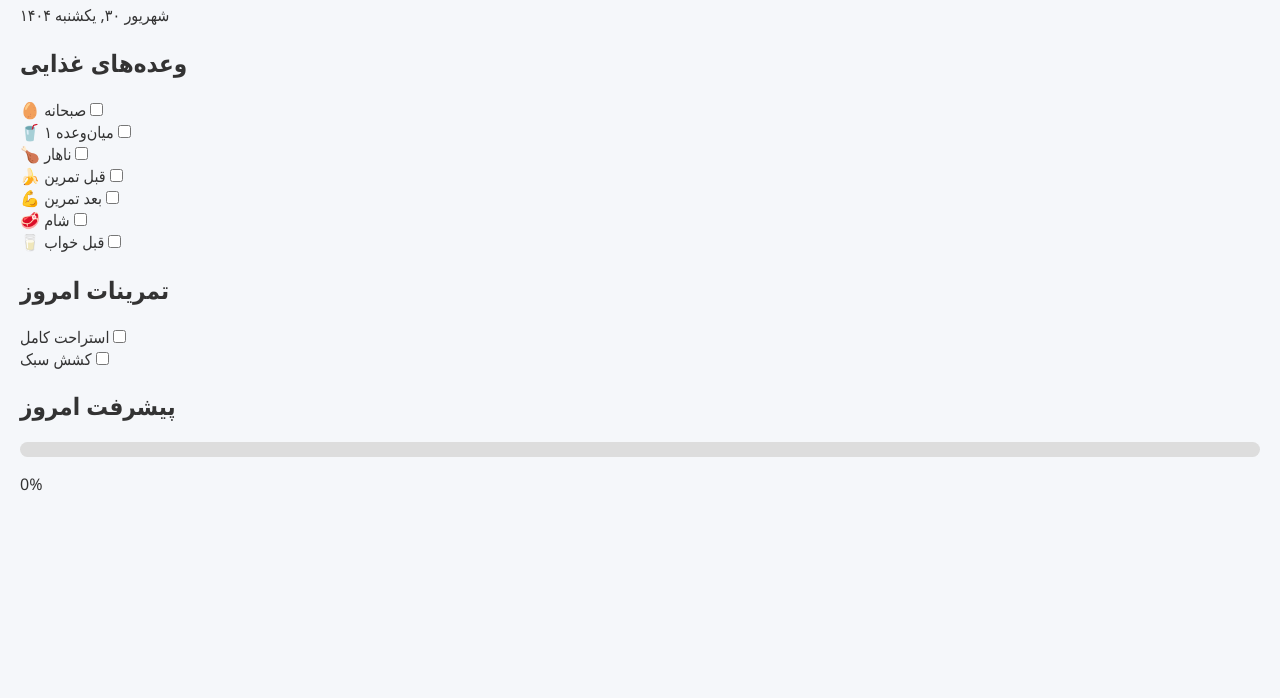
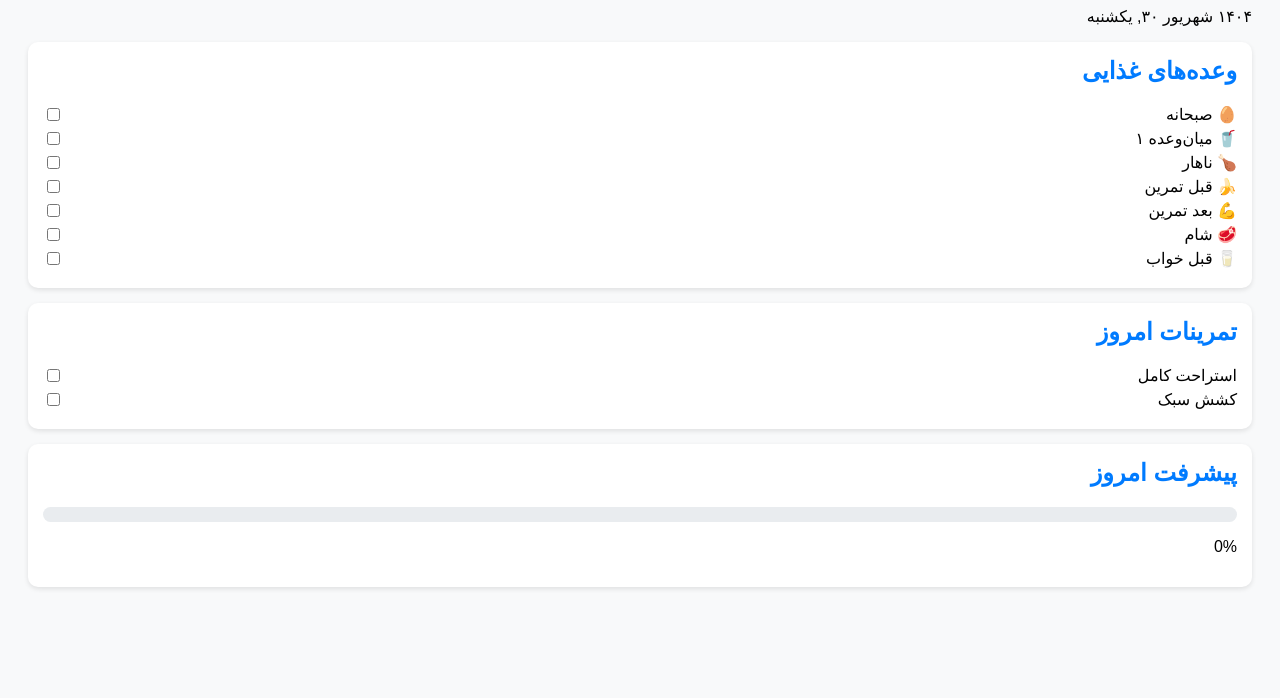
Before and after one commit to alinoory896-hash/aliza, a plain HTML site: page index.html in a window 1280 px wide. Shown: the part 102-800 px from the top of the page. Drawn offline with Linux system fonts and the light colour scheme.

Commit message:
Update style.css

```diff
--- a/style.css
+++ b/style.css
@@ -1,55 +1,36 @@
-:root {
-  --bg-light:#f5f7fa;
-  --bg-dark:#1e1e1e;
-  --card-light:#f0f4ff;
-  --card-dark:#2a2a2a;
-  --text-light:#333;
-  --text-dark:#eee;
-  --done-color:#4caf50;
-  --pending-color:#ff9800;
-  --failed-color:#f44336;
-  --today-color:#2196f3;
+body {
+  font-family: sans-serif;
+  background: #f8f9fa;
+  direction: rtl;
+  text-align: right;
+  padding: 20px;
 }
-
-body{font-family:'Segoe UI',Tahoma,Geneva,Verdana,sans-serif;margin:0;padding:20px;background:var(--bg-light);color:var(--text-light);transition:0.3s}
-body.dark{background:var(--bg-dark);color:var(--text-dark)}
-.container{max-width:800px;margin:auto;background:#fff;padding:25px;border-radius:15px;box-shadow:0 10px 25px rgba(0,0,0,0.1);transition:0.3s}
-body.dark .container{background:#2a2a2a}
-
-.header{display:flex;justify-content:space-between;align-items:center}
-form input,form textarea,form select,form button{width:100%;padding:12px;margin-bottom:12px;border-radius:8px;border:1px solid #ccc;font-size:15px;transition:0.3s}
-form input:focus,form textarea:focus,form select:focus{outline:none;border-color:#007bff;box-shadow:0 0 5px rgba(0,123,255,0.5)}
-form button{background:#007bff;color:#fff;font-weight:bold;border:none;cursor:pointer;transition:0.3s}
-form button:hover{background:#0056b3}
-
-.controls{display:flex;flex-wrap:wrap;gap:10px;margin:15px 0}
-.controls input,.controls select,.controls button{flex:1;padding:10px;border-radius:8px;border:1px solid #ccc}
-.controls button{background:red;color:#fff;border:none;cursor:pointer}
-.controls button:hover{background:darkred}
-
-.summary{margin-bottom:15px;font-weight:bold}
-
-.progress-bars{margin:15px 0}
-.progress-bar-container{margin-bottom:10px}
-.progress-bar-container span{font-weight:bold;margin-bottom:4px;display:block}
-.progress{background:#ddd;border-radius:10px;overflow:hidden;height:15px}
-.progress div{height:15px;width:0%;transition:width 0.5s;border-radius:10px}
-
-.dashboard{margin:20px 0}
-#reportList{list-style:none;padding:0;max-height:500px;overflow-y:auto}
-li{background:var(--card-light);padding:15px;margin-bottom:12px;border-radius:10px;position:relative;box-shadow:0 4px 8px rgba(0,0,0,0.05);transition: transform 0.3s, box-shadow 0.3s, background 0.3s}
-body.dark li{background:var(--card-dark)}
-li:hover{transform:translateY(-2px);box-shadow:0 6px 12px rgba(0,0,0,0.1)}
-li strong{display:block;margin-bottom:6px}
-li p{margin:5px 0}
-li em{font-style:normal;font-size:14px}
-li button{position:absolute;top:15px;padding:5px 10px;border:none;color:#fff;border-radius:5px;cursor:pointer;font-size:13px;transition:0.2s}
-li .delete-btn{right:15px;background:#f44336}
-li .delete-btn:hover{background:darkred}
-li .edit-btn{right:90px;background:orange}
-li .edit-btn:hover{background:darkorange}
-
-.done{border-left:5px solid var(--done-color)}
-.pending{border-left:5px solid var(--pending-color)}
-.failed{border-left:5px solid var(--failed-color)}
-.today{border-left:5px solid var(--today-color)}
+.card {
+  background: #fff;
+  border-radius: 10px;
+  padding: 15px;
+  margin-bottom: 15px;
+  box-shadow: 0 2px 5px rgba(0,0,0,0.1);
+}
+h2 {
+  margin-top: 0;
+  color: #007bff;
+}
+.item {
+  display: flex;
+  justify-content: space-between;
+  margin: 5px 0;
+}
+.progress {
+  background: #e9ecef;
+  border-radius: 20px;
+  overflow: hidden;
+  height: 15px;
+  margin-top: 10px;
+}
+.progress-bar {
+  background: #28a745;
+  height: 100%;
+  width: 0%;
+  transition: width 0.3s;
+}
```
